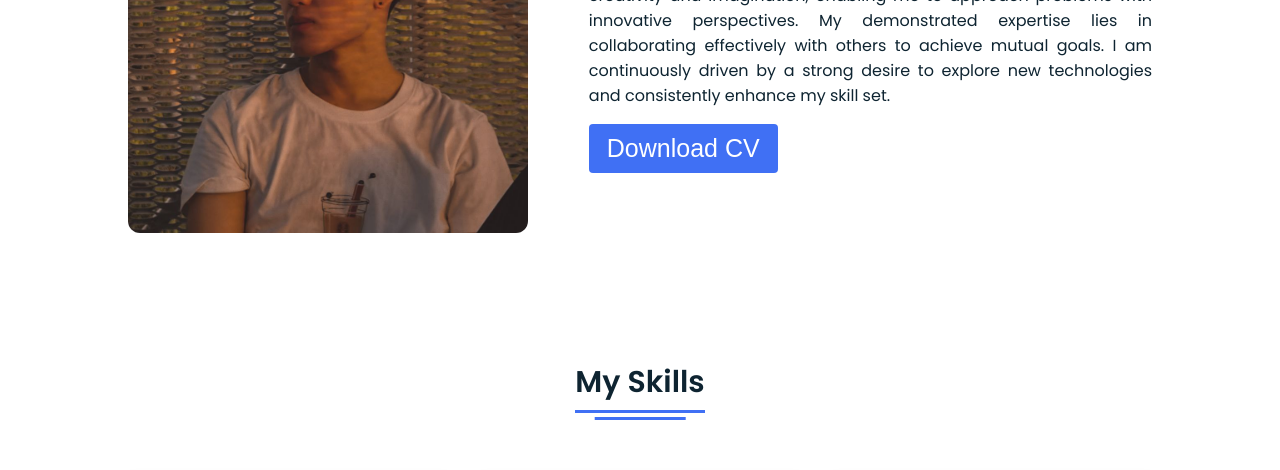
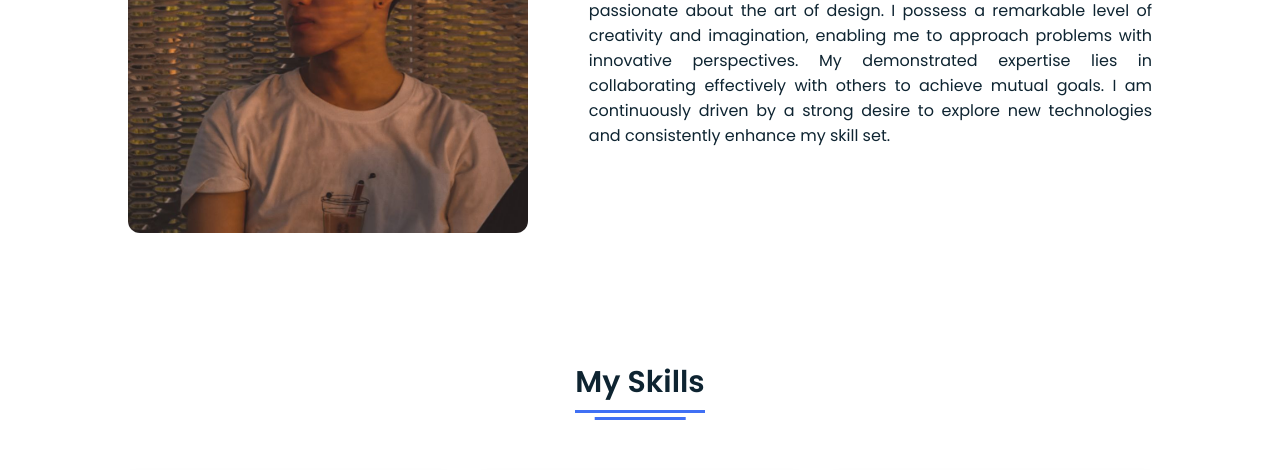
Before and after one commit to luffysiang/portfolio, a plain HTML site: page index.html in a window 1280 px wide. Shown: the part 1140-1610 px from the top of the page. Drawn offline with Linux system fonts and the light colour scheme.

Commit message:
Update index.html

```diff
--- a/index.html
+++ b/index.html
@@ -65,9 +65,6 @@
     <div class="right">
       <div class="topic">Designing Is My Passion</div>
       <p>As a professional UI/UX designer and front-end engineer, I am deeply passionate about the art of design. I possess a remarkable level of creativity and imagination, enabling me to approach problems with innovative perspectives. My demonstrated expertise lies in collaborating effectively with others to achieve mutual goals. I am continuously driven by a strong desire to explore new technologies and consistently enhance my skill set.</p>
-      <div class="button">
-        <button>Download CV</button>
-      </div>
     </div>
   </div>
   </div>
```
